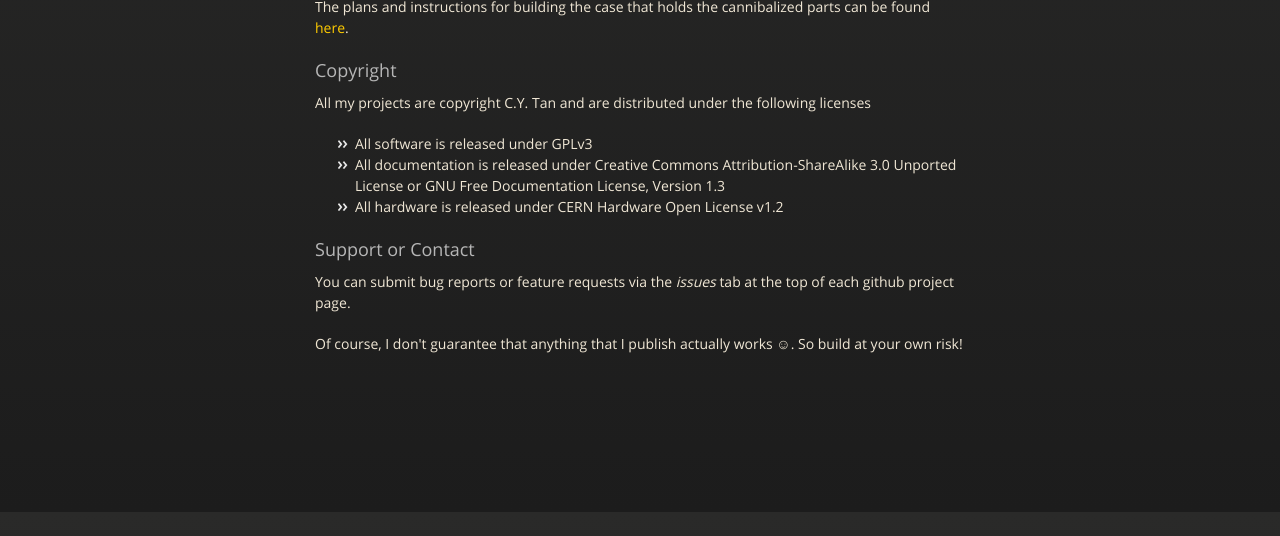
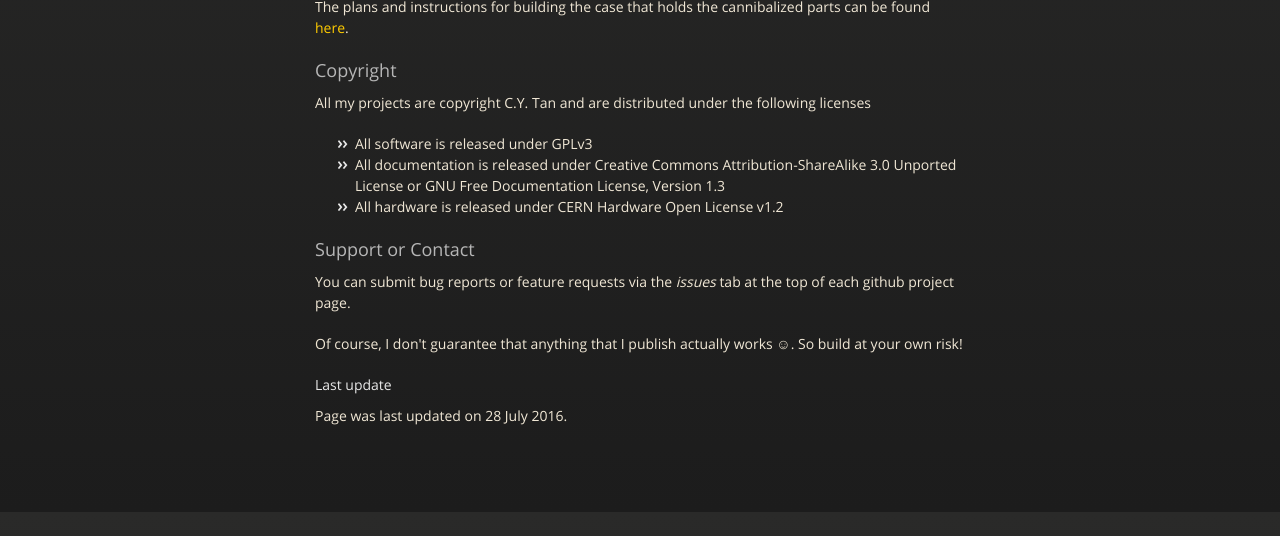
Before and after one commit to cytan299/cytan299.github.io, a Jekyll site: the page built from index.html, in a window 1280 px wide and 900 px high, scrolled down 3624 px, cut to the strip 364-900 px from the top of the window. Built offline with Jekyll 4.4.1, drawn with Linux system fonts in a browser that asks for light colours; nearby versions of some CDN libraries.

Commit message:
Added when page was last updated in _includes/support.html

```diff
--- a/_includes/support.html
+++ b/_includes/support.html
@@ -9,3 +9,8 @@ the top of each github project page.
 Of course, I don't guarantee that anything that I publish actually
 works &#9786;. So build at your own risk!
 </p>
+
+<h4> Last update </h4>
+<p>
+Page was last updated on {{ 'now' | date: '%d %B %Y' }}.
+</p>
```
Also changed, not shown: _layouts/default.html (+5 -4 lines).
